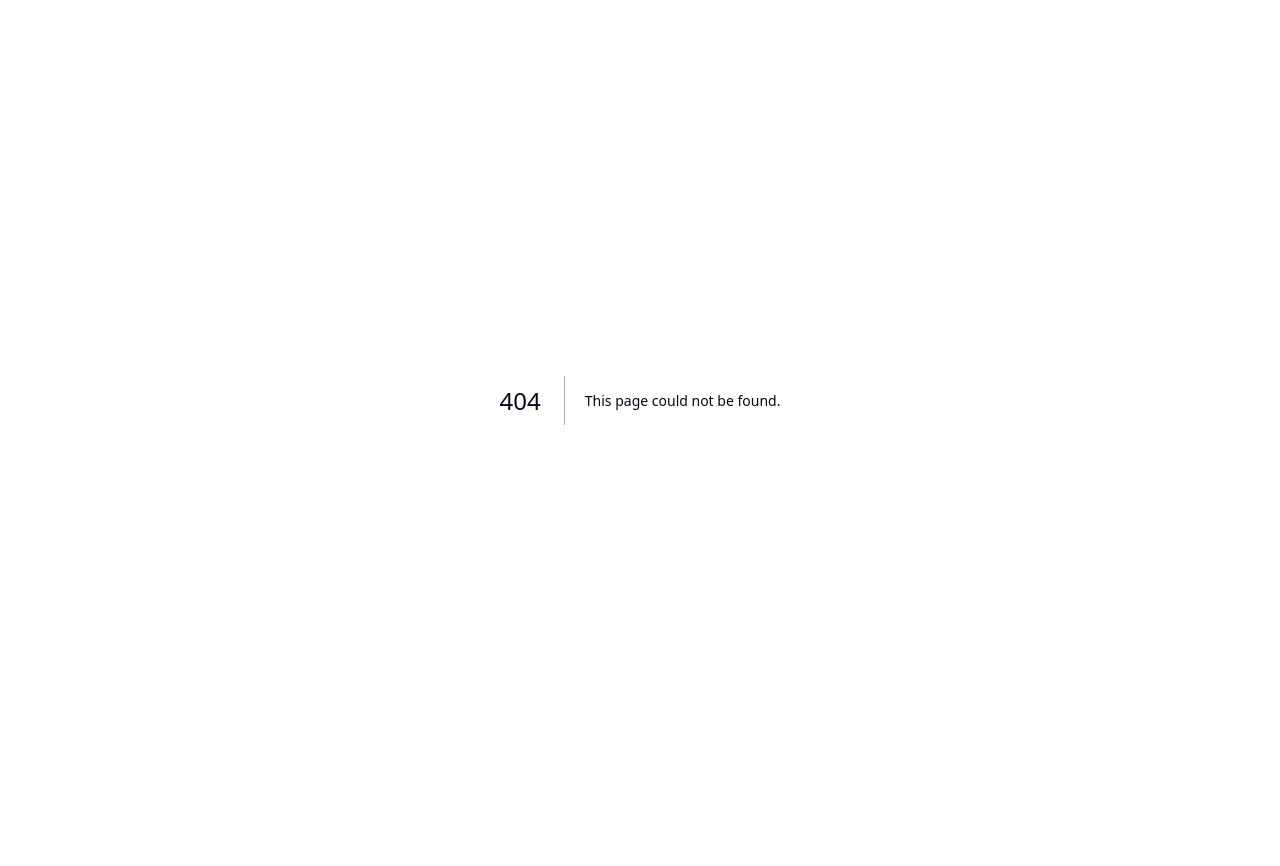
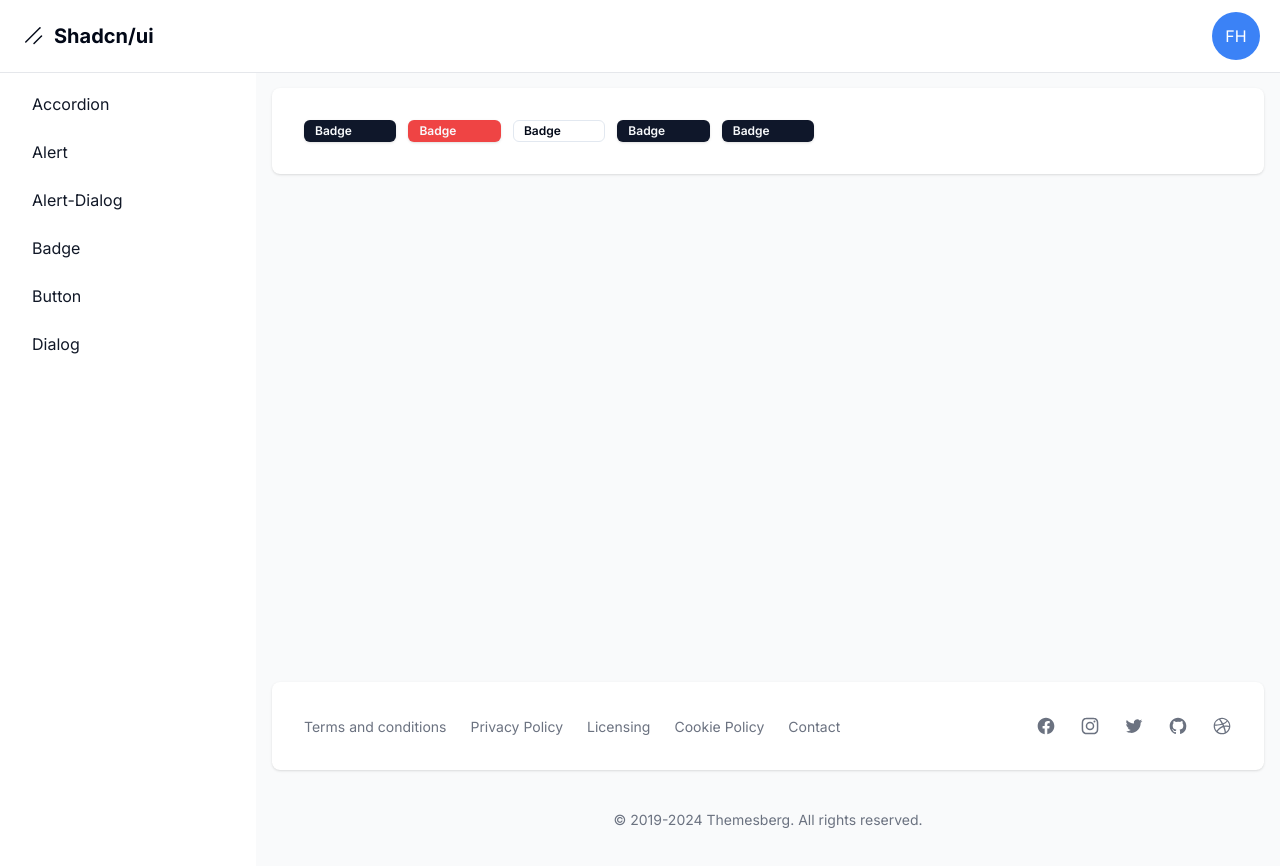
Before and after one commit to Galbfran/shadnc-ui, a Next.js app: page /dashboard/badge in a window 1280 px wide. Before the commit this address had no page. Shown: the top 866 px of the page. Before the commit the page ends 800 px from the top, so only its background shows below. Built offline with nearby package versions, Linux system fonts and the light colour scheme.

Commit message:
add ( badge )

```diff
--- /dev/null
+++ b/src/app/dashboard/badge/page.tsx
@@ -0,0 +1,16 @@
+import { Badge } from "@/components/ui/badge";
+
+
+
+export default function Page() {
+    return (
+        <div className="grid grid-cols-9 gap-3">
+            <Badge>Badge</Badge>
+            <Badge variant="destructive">Badge</Badge>
+            <Badge variant="outline">Badge</Badge>
+            <Badge>Badge</Badge>
+            <Badge>Badge</Badge>
+
+        </div>
+    )
+}
--- a/src/app/dashboard/layout.tsx
+++ b/src/app/dashboard/layout.tsx
@@ -3,10 +3,11 @@
 const links = [
     { name: "accordion", href: "accordion" },
     { name: "alert", href: "alert" },
+    { name: "alert-dialog", href: "alert_dialog" },
     { name: "button", href: "button" },
-    { name: "alert-dialog", href: "alert_dialog" },
     { name: "dialog", href: "dialog" },
-];
+    { name: "badge", href: "badge" },
+].sort((a, b) => a.name.localeCompare(b.name));
 
 export default function DashboardLayout({
     children,
--- /dev/null
+++ b/src/components/ui/badge.tsx
@@ -0,0 +1,36 @@
+import * as React from "react"
+import { cva, type VariantProps } from "class-variance-authority"
+
+import { cn } from "@/lib/utils"
+
+const badgeVariants = cva(
+  "inline-flex items-center rounded-md border px-2.5 py-0.5 text-xs font-semibold transition-colors focus:outline-none focus:ring-2 focus:ring-ring focus:ring-offset-2",
+  {
+    variants: {
+      variant: {
+        default:
+          "border-transparent bg-primary text-primary-foreground shadow hover:bg-primary/80",
+        secondary:
+          "border-transparent bg-secondary text-secondary-foreground hover:bg-secondary/80",
+        destructive:
+          "border-transparent bg-destructive text-destructive-foreground shadow hover:bg-destructive/80",
+        outline: "text-foreground",
+      },
+    },
+    defaultVariants: {
+      variant: "default",
+    },
+  }
+)
+
+export interface BadgeProps
+  extends React.HTMLAttributes<HTMLDivElement>,
+    VariantProps<typeof badgeVariants> {}
+
+function Badge({ className, variant, ...props }: BadgeProps) {
+  return (
+    <div className={cn(badgeVariants({ variant }), className)} {...props} />
+  )
+}
+
+export { Badge, badgeVariants }
```
